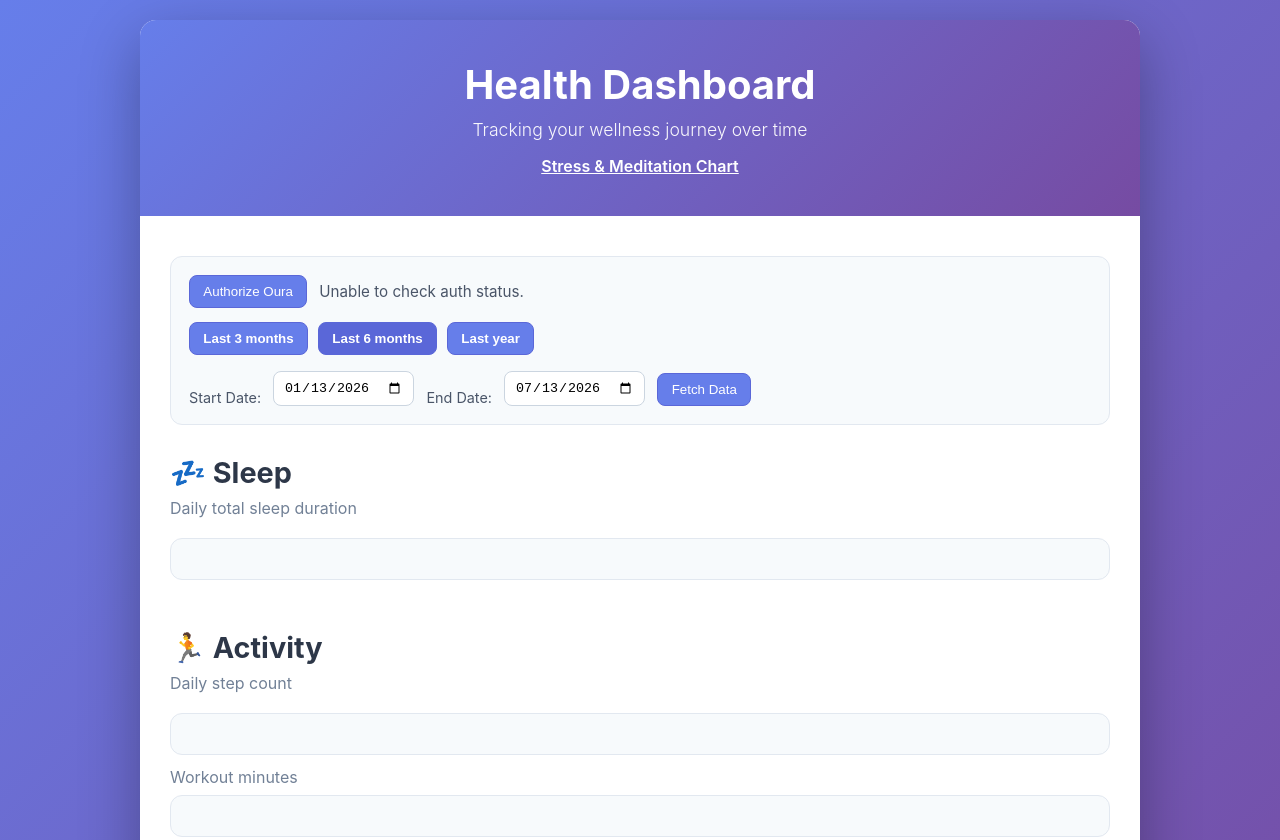
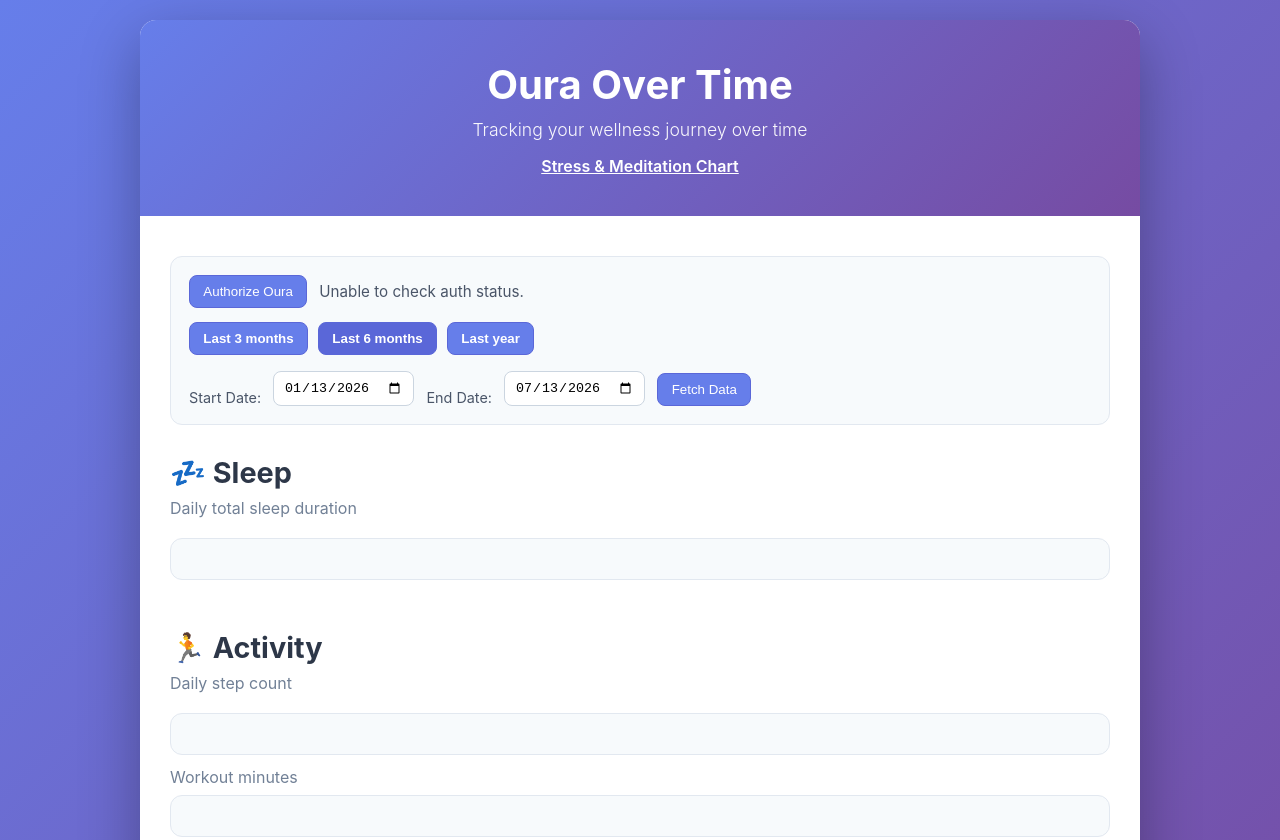
Before and after one commit to Hkly/oura-over-time, a website: page public/index.html in a window 1280 px wide. Shown: the top 840 px of the page. Drawn offline with Linux system fonts and the light colour scheme; no server answers.

Commit message:
Rename things

```diff
--- a/public/index.html
+++ b/public/index.html
@@ -3,13 +3,13 @@
 <head>
   <meta charset="UTF-8">
   <meta name="viewport" content="width=device-width, initial-scale=1.0">
-  <title>Health Dashboard - Oura Data Fetcher</title>
+  <title>Oura Over Time - Oura Data Visualizer</title>
   <link rel="stylesheet" href="styles.css">
 </head>
 <body>
   <div class="container">
     <header>
-      <h1>Health Dashboard</h1>
+      <h1>Oura Over Time</h1>
       <p class="subtitle">Tracking your wellness journey over time</p>
       <nav class="top-nav">
         <a class="nav-link" href="/stress.html">Stress & Meditation Chart</a>
```
